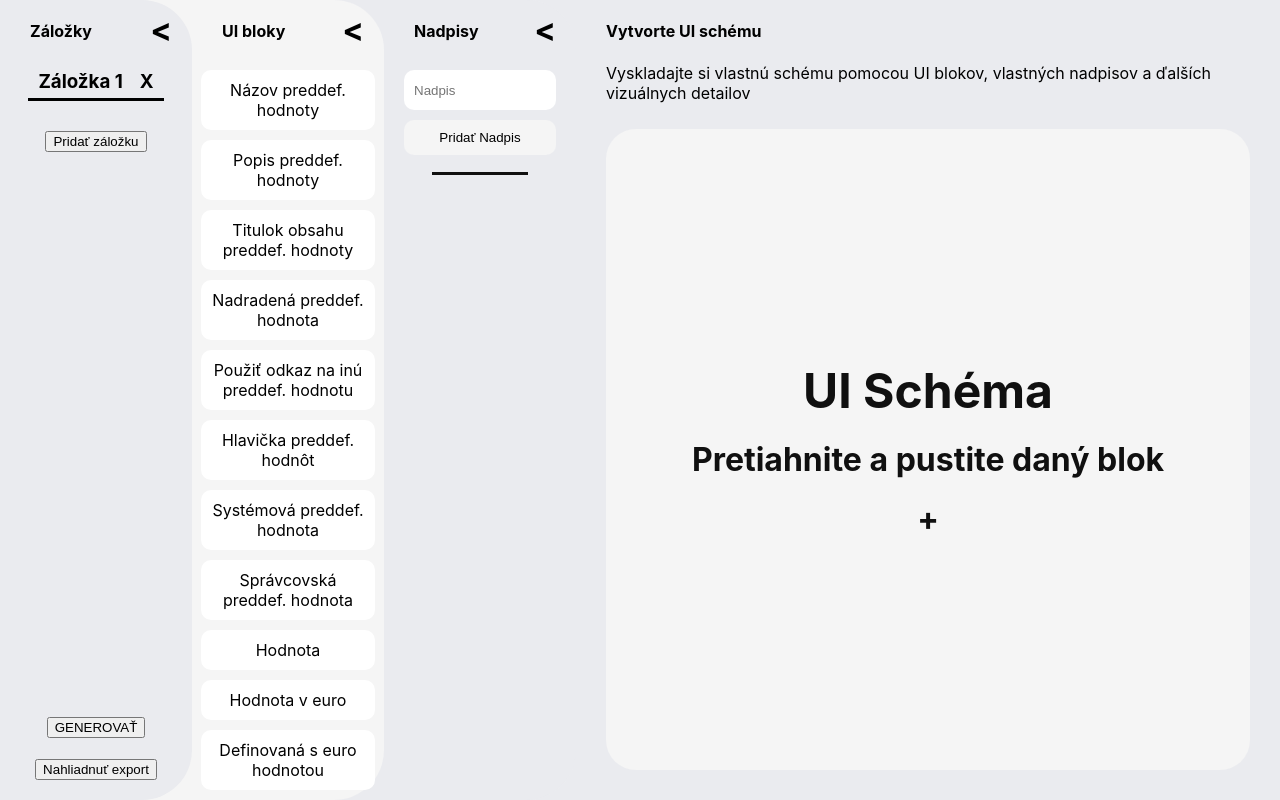
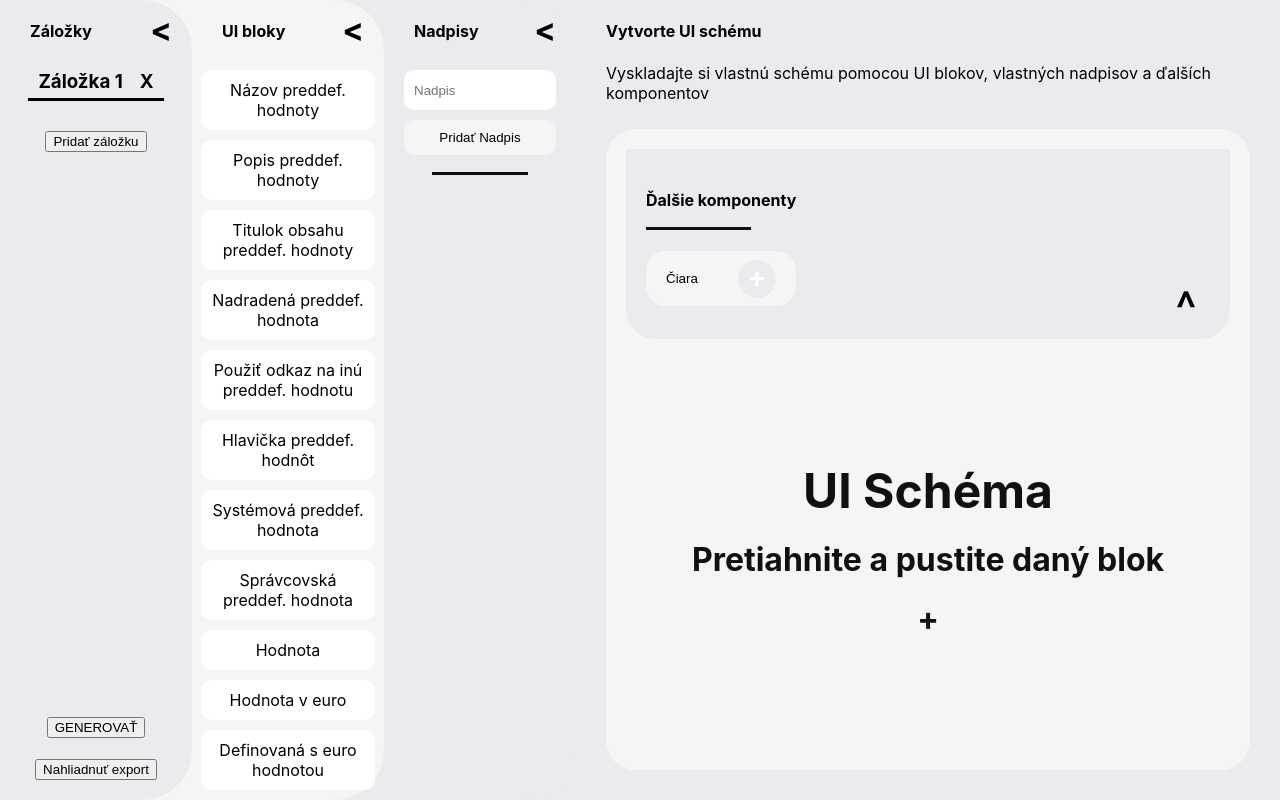
Before and after one commit to adino1337/ui_generator, a React (Create React App) app: page / in a window 1280 px wide. Built offline with nearby package versions, Linux system fonts and the light colour scheme.

Commit message:
UI done, treba fixnut title

```diff
--- a/src/App.css
+++ b/src/App.css
@@ -5,6 +5,80 @@
   overflow: hidden;
 }
 
+.horizontal-side-panel {
+  transition: 1s;
+  display: flex;
+  flex-direction: column;
+  padding: 20px;
+  justify-content: space-between;
+  transition: 1s;
+  border-radius: 0px 0px 30px 30px;
+  gap: 20px;
+  overflow: hidden;
+}
+.components{
+  width: fit-content;
+  flex: 1
+}
+.components button{
+  border: none;
+  outline: none;
+  padding: 20px;
+  border-radius: 20px;
+  min-width: 150px;
+  background-color: var(--bgSvetlejsia);
+  text-align: start;
+  position: relative;
+  cursor: pointer;
+}
+
+.components button::after{
+  content: "+";
+  position: absolute;
+  width: 38px;
+  height: 38px;
+  background-color: var(--bgTmavsia);
+  top: 50%;
+  right: 20px;
+  transform: translateY(-50%);
+  border-radius: 50%;
+  color: white;
+  display: grid;
+  place-items: center;
+  font-size: 28px;
+  font-weight: bold;
+}
+
+.side-panel-title-horizontal{
+  position: relative;
+  width: fit-content;
+}
+.side-panel-title-horizontal::after{
+  content: "";
+  position: absolute;
+  background-color: #101010;
+  height: 3px;
+  width: 70%;
+  bottom: -20px;
+  left: 0;
+}
+.open-panel-icon-horizontal,
+.close-panel-icon-horizontal {
+  width: fit-content;
+  margin: 0;
+  position: absolute;
+  cursor: pointer;
+  right: 30px;
+}
+
+.open-panel-icon-horizontal {
+  top: 50%;
+  transform: rotateZ(90deg) translateX(-80%);
+}
+.close-panel-icon-horizontal {
+  transform: rotateZ(90deg);
+  bottom: 20px;
+}
 .side-panel {
   height: 100vh;
   display: flex;
@@ -52,7 +126,7 @@
   right: 20px;
 }
 .marks {
-  height: 80vh;
+  max-height: 80vh;
   overflow-y: scroll;
   -ms-overflow-style: none;
   scrollbar-width: none;
@@ -72,7 +146,8 @@
 }
 
 .left-panel {
-  height: 90%;
+  height: fit-content;
+  max-height: 90%;
   width: 100%;
   gap: 10px;
   display: flex;
@@ -171,18 +246,26 @@ font-weight: bold;
   background-color: var(--bgSvetlejsia);
   border-radius: 30px;
   padding: 20px;
+  position: relative;
+  overflow-y: scroll;
+  max-height: 80vh;
+-ms-overflow-style: none;
+scrollbar-width: none;
 }
-
+.right-panel::-webkit-scrollbar {
+display: none;
+}
 .right-panel .line {
-  background: black;
+  background: var(--bgTmavsia);
   display:flex;
   width:100%;
   height: 10px;
+  border-radius: 3px;
 }
 
 .right-panel .row{
   background: var(--bgTmavsia);
-  min-height: 40px;
+  min-height: fit-content;
   min-width: 200px;
   height: fit-content;
   display: flex;
@@ -192,7 +275,7 @@ font-weight: bold;
 
 .right-panel .group{
   background: var(--bgTmavsia);
-  min-height: 40px;
+  min-height: fit-content;
   min-width: 200px;
   flex: 1;
   display: flex;
@@ -205,11 +288,12 @@ font-weight: bold;
   padding: 20px;
   background-color: var(--bgSvetlejsia);
   border-radius: 20px;
+  min-height: fit-content;
 }
 
 .right-panel .column-droppable{
   background: var(--bgSvetlejsia);
-  min-height: 40px;
+  min-height: fit-content;
   display: flex;
   flex: 1;
   flex-direction: column;
@@ -218,7 +302,7 @@ font-weight: bold;
 }
 
 .right-panel .field{
-  display: "flex";
+  display: flex;
   justify-content: center;
   align-items: center;
   text-align: center;
@@ -256,15 +340,3 @@ font-weight: bold;
   color: white;
   min-height: 70px;
 }
-
-/*
-<button
-                    onClick={() => {
-                      setRightFieldGroups((prev) => {
-                        return [...prev, [[{ type: "line" }]]];
-                      });
-                    }}
-                  >
-                    Pridať čiaru
-                  </button>
-*/
--- a/src/App.js
+++ b/src/App.js
@@ -277,7 +277,7 @@ function App() {
   return (
     <DragDropContext onDragEnd={onDragEnd}>
       <div className="app">
-        <Sidebar title="Záložky" bgColor="#eaebef" nextBgColor="whitesmoke">
+        <Sidebar edit={true} title="Záložky" bgColor="#eaebef" nextBgColor={edit ? "whitesmoke" : "#eaebef"}>
           <div className="marks">
             {marks.map((mark, i) => {
               let active = activeMark === i ? "bold" : "normal";
@@ -354,7 +354,7 @@ function App() {
           </div>
         </Sidebar>
 
-        <Sidebar title="UI bloky" bgColor="whitesmoke" nextBgColor="#eaebef">
+        <Sidebar edit={edit} title="UI bloky" bgColor="whitesmoke" nextBgColor="#eaebef">
           <Droppable droppableId="left-list" type="field">
             {(provided) => (
               <div
@@ -394,7 +394,7 @@ function App() {
           </Droppable>
         </Sidebar>
 
-        <Sidebar title="Nadpisy" bgColor="#eaebef" nextBgColor="#eaebef">
+        <Sidebar edit={edit} title="Nadpisy" bgColor="#eaebef" nextBgColor="#eaebef">
           <form
             className="titleInputBox"
             onSubmit={(e) => {
@@ -463,7 +463,7 @@ function App() {
             <h4>Vytvorte UI schému</h4>
             <p>
               Vyskladajte si vlastnú schému pomocou UI blokov, vlastných
-              nadpisov a ďalších vizuálnych detailov
+              nadpisov a ďalších komponentov
             </p>
           </div>
           <Droppable
@@ -479,6 +479,18 @@ function App() {
                   className="right-panel"
                   {...providedBase.droppableProps}
                 >
+                  <Sidebar orientation="horizontal" title="Ďalšie komponenty" bgColor="#eaebef" nextBgColor="whitesmoke" edit={edit}>
+                    <button
+                      onClick={() => {
+                        setRightFieldGroups((prev) => {
+                          return [...prev, [[{ type: "line" }]]];
+                        });
+                      }}
+                    >
+                      Čiara
+                    </button>
+                  </Sidebar>
+
                   {rightFieldGroups.map((row, rowIndex) => (
                     <Draggable
                       key={`row-${rowIndex}-grab`}
@@ -504,8 +516,7 @@ function App() {
                                   ...providedField.draggableProps.style,
                                 }}
                               >
-                                <div className="line"
-                                ></div>
+                                <div className="line"></div>
                               </div>
                             );
                           return (
@@ -700,7 +711,7 @@ function App() {
                                         <h4>+</h4>
                                       </div>
                                     ) : (
-                                      <div style={{color: "#101010"}}>+</div>
+                                      <div style={{ color: "#101010" }}>+</div>
                                     )}
                                   </div>
                                 );
--- a/src/components/Sidebar.js
+++ b/src/components/Sidebar.js
@@ -1,19 +1,28 @@
-import { useState } from "react";
+import { useState, useEffect } from "react";
 
 export default function Sidebar(props) {
   const [sidePanel, setSidePanel] = useState(true);
 
+
+if(props.orientation !== "horizontal" && props.edit){
   return (
+
     <div
       className="side-panel"
       style={{
         width: sidePanel ? "15%" : "75px",
         backgroundColor: props.bgColor,
       }}
+      onClick={(e)=>{
+        if(e.target.className === "close-panel-icon" || e.target.className==="side-panel")
+            setSidePanel(false)
+        else
+        setSidePanel(true)
+      }}
     >
       {sidePanel ? (
         <>
-          <h1 className="close-panel-icon" onClick={() => setSidePanel(false)}>
+          <h1 className="close-panel-icon" onClick={() =>{setSidePanel(false)}}>
             {"<"}
           </h1>
           <h4 className="side-panel-title">{props.title}</h4>
@@ -25,7 +34,7 @@ export default function Sidebar(props) {
       ) : (
         <>
         <h1 style={{textOrientation: "sideways", writingMode: "vertical-lr", display: "flex", flex: "1", alignItems: "center", justifyContent: "center"}}>{props.title}</h1>
-        <h1 className="open-panel-icon" onClick={() => setSidePanel(true)}>
+        <h1 className="open-panel-icon" onClick={() =>{setSidePanel(true)}}>
           {">"}
         </h1>
         <div className="side-panel-bg"
@@ -34,5 +43,48 @@ export default function Sidebar(props) {
         </>
       )}
     </div>
-  );
+  );}
+  else if(props.edit){
+  return(
+  <div
+  className="horizontal-side-panel"
+  style={{
+    minHeight: sidePanel ? "150px" : "40px",
+    backgroundColor: props.bgColor,
+    position: "relative",
+    width: sidePanel && "calc(100% - 40px)",
+  }}
+  onClick={(e)=>{
+    if(e.target.className === "close-panel-icon-horizontal" || e.target.className==="horizontal-side-panel")
+        setSidePanel(false)
+    else
+    setSidePanel(true)
+  }}  >
+    {sidePanel ? (
+        <>
+        <h1 className="close-panel-icon-horizontal" onClick={() => setSidePanel(false)}>
+          {"<"}
+        </h1>
+
+        <h4 className="side-panel-title-horizontal">{props.title}</h4>
+        <div className="components">
+        {props.children}
+        </div>
+
+        <div className="side-panel-bg"
+          style={{backgroundColor: props.nextBgColor}}
+        ></div>
+      </>
+    ):(
+        <>
+        <h3 style={{display: "flex", flex: "1", alignItems: "center", justifyContent: "center", margin: "0"}}>{props.title}</h3>
+        <h1 className="open-panel-icon-horizontal" onClick={() => setSidePanel(true)}>
+          {">"}
+        </h1>
+        <div className="side-panel-bg"
+            style={{backgroundColor: props.nextBgColor}}
+          ></div>
+        </>
+    )}
+  </div>)}
 }
```
